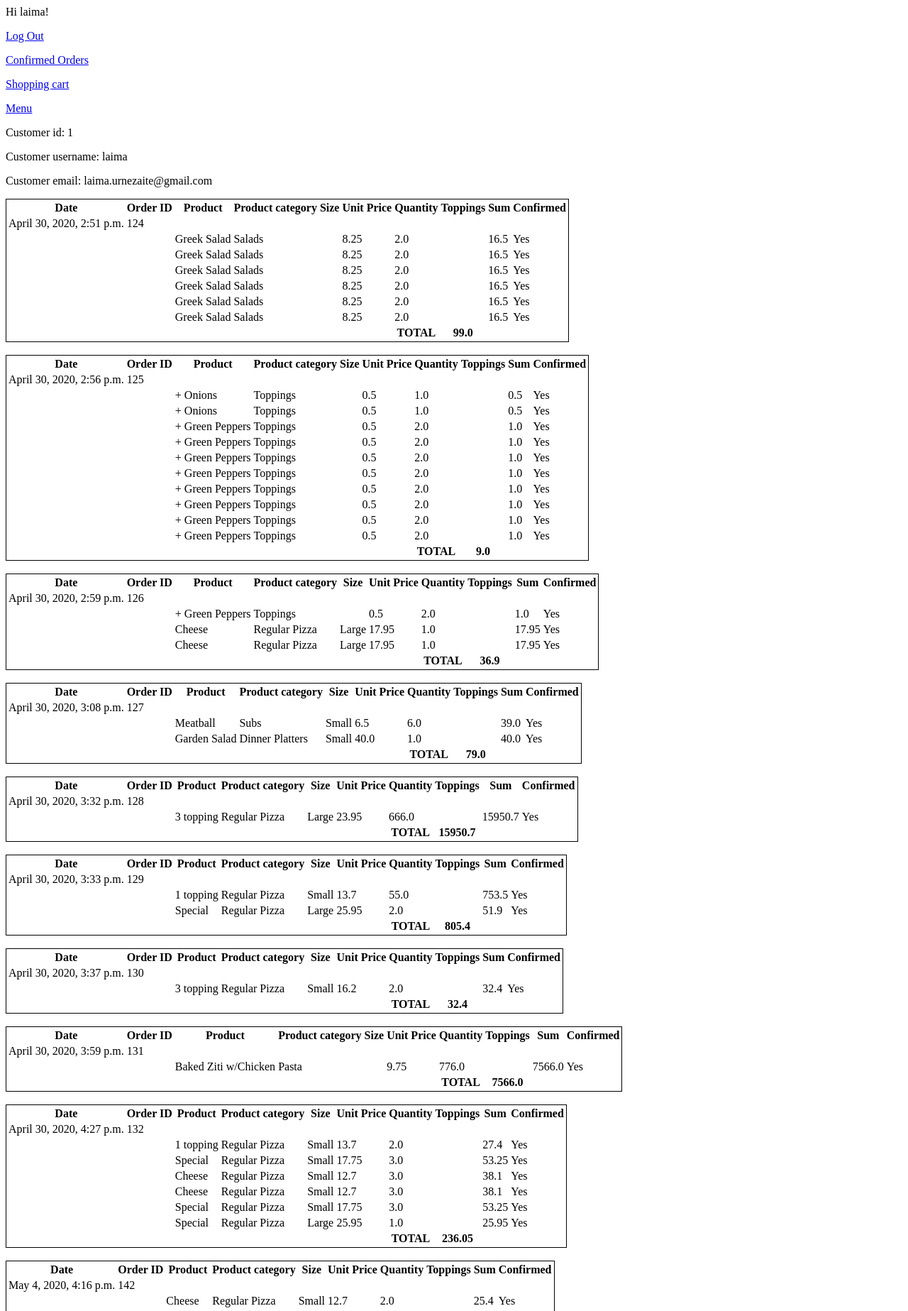
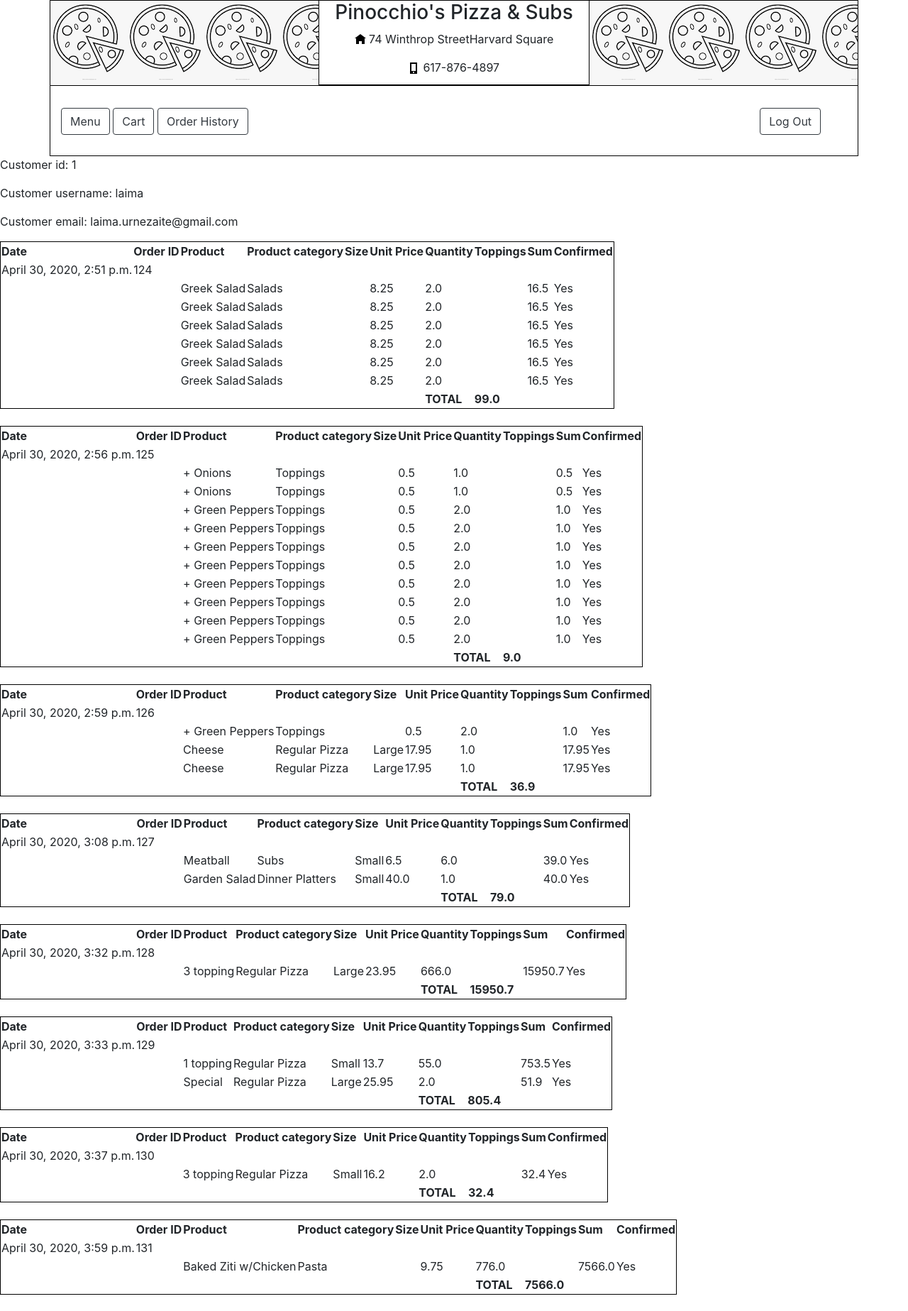
Before and after one commit to laimaurnezaite/Pinocchios, a Django app: page /orders/confirmed/ in a window 1280 px wide. Shown: the top 1847 px of the page at 71% size. Run offline with Django 3.2, Linux system fonts and the light colour scheme; a user stored in the database is signed in; data comes from the database, SQL or seed files in the repository; some libraries are stand-ins or nearby versions.

Commit message:
add layout for base page

```diff
--- a/templates/base.html
+++ b/templates/base.html
@@ -1,25 +1,61 @@
 <!-- templates/base.html -->
 <!DOCTYPE html>
+{% load static %}
 <html>
     <head>
         <meta charset="utf-8">
         <title>Pinocchio's Pizza & Subs</title>
+        <link href="{% static 'bootstrap-4.4.1-dist/css/bootstrap.css' %}" rel="stylesheet">
+        <link href="{% static 'css/base.css' %}" rel="stylesheet">
     </head>
     <body>
-        {% if user.is_authenticated %}
-            Hi {{ user.username }}!
-            <p><a href="{% url 'logout' %}">Log Out</a></p>
-            <p><a href="{% url 'confirmed_orders' %}">Confirmed Orders</a></p>
-            <p><a href="{% url 'shopping_cart' %}">Shopping cart</a></p>
-            <p><a href="{% url 'main_list' %}">Menu</a></p>
-
-        {% else %}
-            <p>You are not logged in</p>
-            <a href="{% url 'login' %}">Log In</a> | <a href="{% url 'signup' %}">Sign Up</a>
-        {% endif %}
+        <div class="container" style="height:120px; border:1px solid black">
+            <div class="row" style="height:120px; ">
+                <div class="col-4" style="height: 99%; background-image: url({% static 'menu/pizza.png' %}); border-right:1px solid black;"></div>
+                <div class="col-4" style="height: 100%; text-align:center; margin:auto">
+                    <h3> Pinocchio's Pizza & Subs</h3>
+                    <p><img src="{% static 'menu/home-2x.png' %}"> 74 Winthrop StreetHarvard Square</p>
+                    <p><img src="{% static 'menu/phone-2x.png' %}"> 617-876-4897</p>
+                </div>
+                <div class="col-4" style="height: 99%; background-image: url({% static 'menu/pizza.png' %}); border-left:1px solid black;""></div>
+            </div>
+        </div>
+        <div class="container" style="height:100px; border:1px solid black">
+            <div class="row" style="height:100px; ">
+                <div class="col" style="text-align:left; margin:auto">
+                    <button type="button" id="menu" class="btn btn-outline-dark" onclick="location.href='{% url 'main_list' %}'">Menu</button>
+                    <button type="button" id="menu" class="btn btn-outline-dark" onclick="location.href='{% url 'shopping_cart' %}'">Cart</button>
+                    <button type="button" id="menu" class="btn btn-outline-dark" onclick="location.href='{% url 'confirmed_orders' %}'">Order History</button>
+                    <!-- <button type="button" id="menu" class="p-2 bd-highlight" onclick="location.href='{% url 'logout' %}'">Log Out </button> -->
+                </div>
+                {% if user.is_authenticated %}
+                    <div class="col-2" style="text-align:center; margin:auto">
+                        <button type="button" id="menu" class="btn btn-outline-dark" onclick="location.href='{% url 'logout' %}'">Log Out</button>
+                    </div>
+                {% else %}
+                    <div class="col-2" style="text-align:center; margin:auto">
+                        <button type="button" id="menu" class="btn btn-outline-dark" onclick="location.href='{% url 'login' %}'">Log In</button>
+                    </div>
+                    <div class="col-2" style="text-align:center; margin:auto">
+                        <button type="button" id="menu" class="btn btn-outline-dark" onclick="location.href='{% url 'signup' %}'">Sign Up</button>
+                    </div>
+                    {% endif %}
+            </div>
+        </div>
         <main>
             {% block content %}
             {% endblock content %}
         </main>
     </body>
+    <footer>
+        <div class="container" style="border:1px solid black;">
+            <div class="row" style="height: auto;">
+                <div class="col" style="text-align: center">
+                        <h6>Pinocchio's Pizza & Subs</h6>
+                        <p><img src="{% static 'menu/envelope-closed-2x.png' %}"> <a href="mailto:info@pinoccios.com">info@pinoccios.com</a></p>
+                        <p><img src="{% static 'menu/phone-2x.png' %}"> 617-876-4897</p>
+                </div>
+            </div>
+        </div>
+      </footer>
 </html>
```
